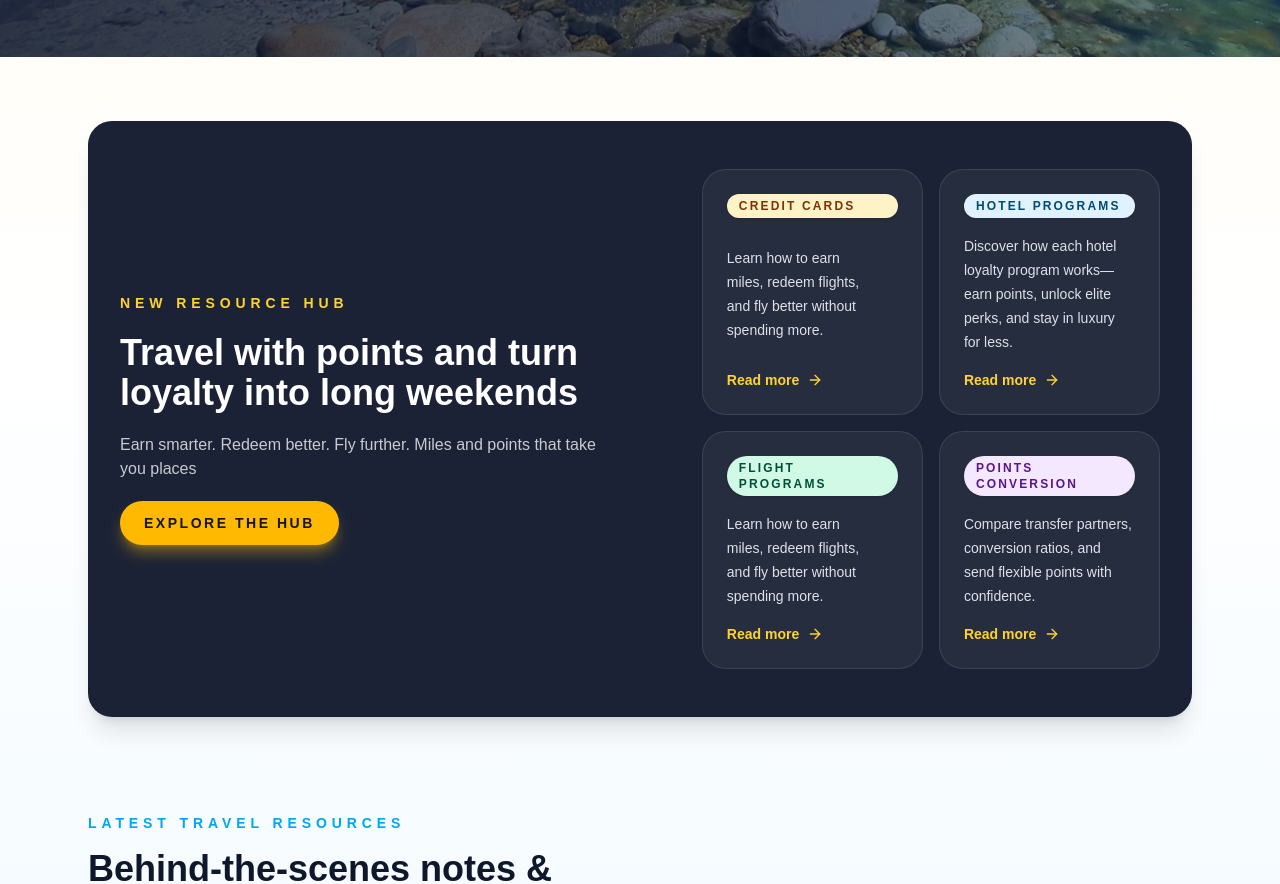
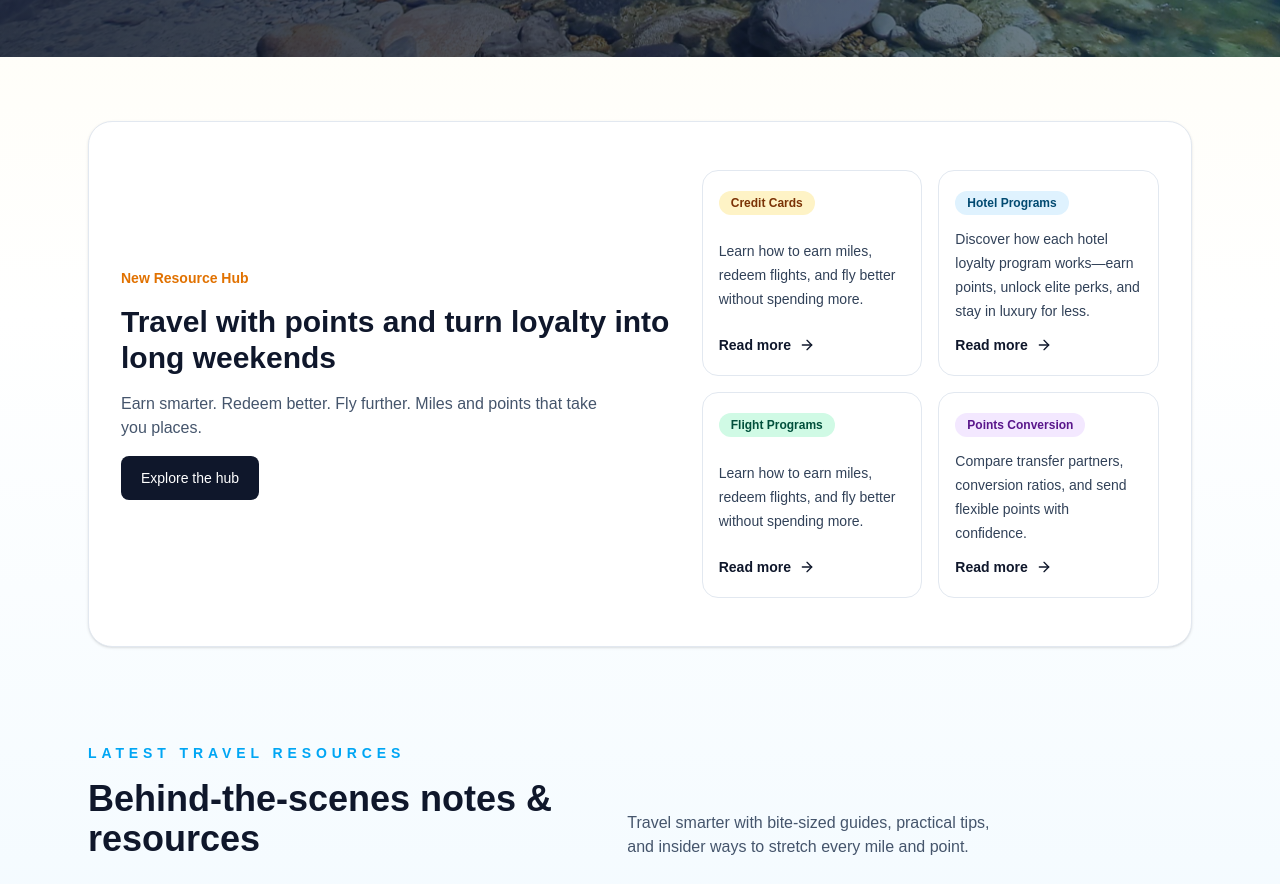
Before and after one commit to bansalmanik/travel-website, a Next.js app: page / in a window 1280 px wide. Shown: the part 620-1504 px from the top of the page. Built offline with nearby package versions, Linux system fonts and the light colour scheme.

Commit message:
Simplify travel with points section

```diff
--- a/app/page.tsx
+++ b/app/page.tsx
@@ -77,21 +77,19 @@ export default async function Home() {
       <main className="mx-auto max-w-6xl space-y-16 px-4 py-16 sm:space-y-24 sm:px-6">
         <section
           aria-labelledby="travel-with-points-heading"
-          className="overflow-hidden rounded-3xl bg-slate-900/95 px-6 py-10 text-white shadow-xl sm:px-8 sm:py-12"
+          className="overflow-hidden rounded-3xl border border-slate-200 bg-white px-6 py-10 shadow-sm sm:px-8 sm:py-12"
         >
           <div className="grid gap-8 md:grid-cols-[1.2fr_1fr] md:items-center">
-            <div className="space-y-5 text-center md:text-left">
-              <p className="text-xs font-semibold uppercase tracking-[0.18em] text-amber-300 sm:text-sm sm:tracking-[0.35em]">
-                New Resource Hub
-              </p>
-              <h2 id="travel-with-points-heading" className="text-2xl font-semibold sm:text-4xl">
+            <div className="space-y-4 text-center md:text-left">
+              <p className="text-sm font-semibold text-amber-600">New Resource Hub</p>
+              <h2 id="travel-with-points-heading" className="text-2xl font-semibold text-slate-900 sm:text-3xl">
                 Travel with points and turn loyalty into long weekends
               </h2>
-              <p className="text-pretty text-sm leading-6 text-slate-100/80 sm:text-base">
-                Earn smarter. Redeem better. Fly further. Miles and points that take you places
+              <p className="text-pretty text-sm leading-6 text-slate-600 sm:text-base">
+                Earn smarter. Redeem better. Fly further. Miles and points that take you places.
               </p>
               <Link
-                className="inline-flex w-full items-center justify-center rounded-full bg-amber-400 px-6 py-3 text-sm font-semibold uppercase tracking-[0.18em] text-slate-900 shadow-lg shadow-amber-400/40 transition hover:bg-amber-300 focus-visible:outline focus-visible:outline-2 focus-visible:outline-offset-2 focus-visible:outline-amber-200 sm:w-auto"
+                className="inline-flex w-full items-center justify-center rounded-lg bg-slate-900 px-5 py-3 text-sm font-medium text-white transition hover:bg-slate-800 focus-visible:outline focus-visible:outline-2 focus-visible:outline-offset-2 focus-visible:outline-slate-900 sm:w-auto"
                 href="/travel-with-points"
               >
                 Explore the hub
@@ -103,15 +101,17 @@ export default async function Home() {
                   <Link
                     href={item.href}
                     aria-label={`Learn more about ${item.title}`}
-                    className="group flex h-full flex-col justify-between gap-4 rounded-3xl border border-white/10 bg-white/5 p-6 transition hover:-translate-y-1 hover:bg-white/10 focus-visible:outline focus-visible:outline-2 focus-visible:outline-offset-2 focus-visible:outline-amber-200"
+                    className="group flex h-full flex-col justify-between gap-3 rounded-2xl border border-slate-200 bg-white px-4 py-5 transition hover:-translate-y-1 hover:border-slate-300 focus-visible:outline focus-visible:outline-2 focus-visible:outline-offset-2 focus-visible:outline-slate-900"
                   >
-                    <span
-                      className={`inline-flex items-center rounded-full px-3 py-1 text-xs font-semibold uppercase tracking-[0.18em] shadow-sm ${item.accent}`}
-                    >
-                      {item.title}
-                    </span>
-                    <p className="text-pretty text-sm leading-6 text-slate-100/90">{item.description}</p>
-                    <span className="inline-flex items-center text-sm font-semibold text-amber-300">
+                    <div className="flex items-center gap-3">
+                      <span
+                        className={`inline-flex items-center rounded-full px-3 py-1 text-xs font-semibold ${item.accent}`}
+                      >
+                        {item.title}
+                      </span>
+                    </div>
+                    <p className="text-pretty text-sm leading-6 text-slate-700">{item.description}</p>
+                    <span className="inline-flex items-center text-sm font-semibold text-slate-900">
                       Read more
                       <svg
                         aria-hidden
```
